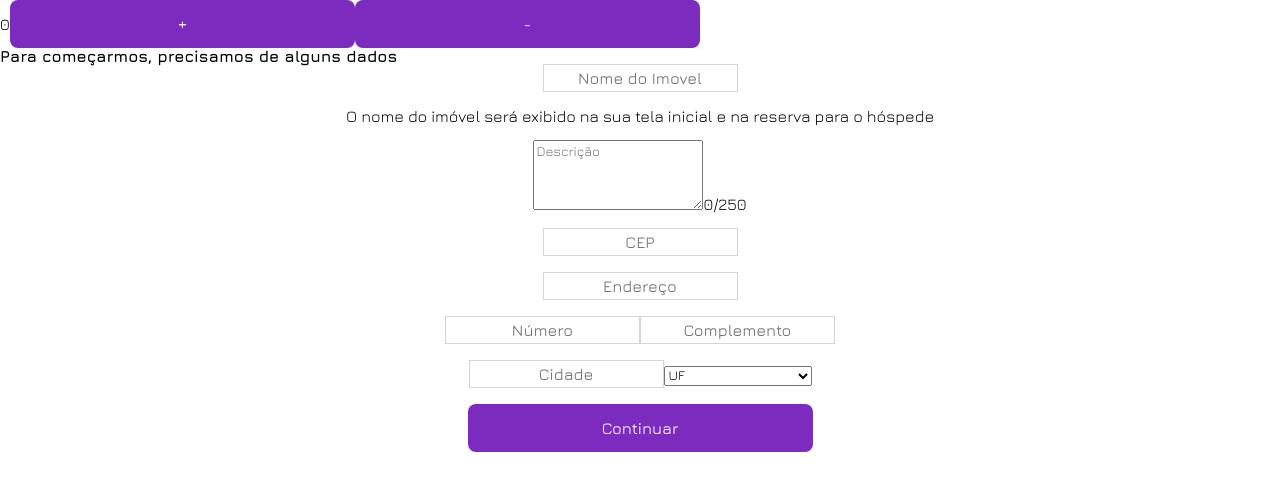
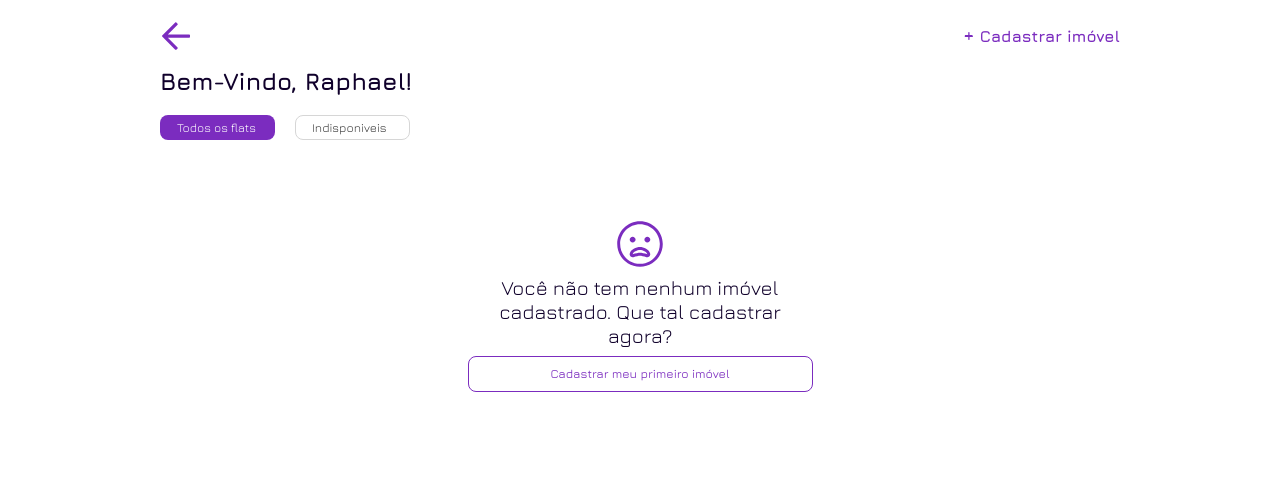
Before and after one commit to ViniciusSilver/upbaseteste, a React (Vite) app: page / in a window 1280 px wide. Shown: the top 490 px of the page. Built offline with nearby package versions, Linux system fonts and the light colour scheme.

Commit message:
Adicionado a primeira página

```diff
--- a/src/App.jsx
+++ b/src/App.jsx
@@ -3,6 +3,7 @@ import "./App.css";
 import { Input } from "./components/input/Input";
 import { Step } from "./components/steps/Step";
 import { Step2 } from "./components/steps/Step2";
+import { Step1 } from "./components/steps/Step1";
 
 function App() {
   const [formData, setFormData] = useState();
@@ -14,19 +15,24 @@ function App() {
   const steps = [
     {
       number: 0,
-      component: <Step setFormData={setFormData} />,
+      component: <Step1 setCurrentStep={setCurrentStep} />,
     },
     {
       number: 1,
+      component: <Step setFormData={setFormData} setCurrentStep={setCurrentStep} />,
+    },
+    {
+      number: 2,
       component: <Step2 setFormData={setFormData} />,
     },
   ];
+
   const result = steps.find((step) => step.number === currentStep);
   return (
     <>
-      <span>{currentStep}</span>
+      {/* <span>{currentStep}</span>
       <button onClick={() => handleButton(currentStep + 1)}>+</button>
-      <button onClick={() => handleButton(currentStep - 1)}>-</button>
+      <button onClick={() => handleButton(currentStep - 1)}>-</button> */}
       {result ? result.component : console.log("Não é objeto.")}
     </>
   );
--- a/src/components/steps/Step.jsx
+++ b/src/components/steps/Step.jsx
@@ -14,6 +14,7 @@ export const Step = (props) => {
       value: e.target.elements[input].value,
     }));
     props.setFormData(formValues);
+    props.setCurrentStep(1)
   };
 
   return (
--- /dev/null
+++ b/src/components/steps/Step1.jsx
@@ -0,0 +1,35 @@
+import Icon from "../../assets/Icon.svg";
+import Seta from "../../assets/seta.svg";
+import "./steps.css";
+export const Step1 = (props) => {
+  return (
+    <div className="container">
+      <div className="container-header">
+        <img className="seta" src={Seta} alt="seta" />
+        <p className="cadastroimovel">
+          {" "}
+          <span>+ </span>Cadastrar imóvel
+        </p>
+      </div>
+      <h1 className="welcome">Bem-Vindo, Raphael!</h1>
+      <div>
+        <button className="flat" type="button">Todos os flats</button>
+        <button  className='indisponivel' type="button">Indisponiveis</button>
+      </div>
+      <div className="content">
+        <img className="icone" src={Icon} alt="icone triste" />
+        <p className="alerta">
+          Você não tem nenhum imóvel cadastrado. Que tal cadastrar agora?
+        </p>
+        <button
+          className="cadastrarprimeiro"
+          onClick={() => {
+            props.setCurrentStep(1);
+          }}
+        >
+          Cadastrar meu primeiro imóvel
+        </button>
+      </div>
+    </div>
+  );
+};
--- /dev/null
+++ b/src/components/steps/steps.css
@@ -0,0 +1,110 @@
+.cadastrarprimeiro {
+    background: #fff;
+    color: #7B2CBF;
+    border: 1px solid #7B2CBF;
+    width: 345px;
+    height: 36px;
+    padding: 4px 8px 4px 8px;
+    gap: 0px;
+    border-radius: 8px;
+    font-size: 12px;
+    font-weight: 500;
+    line-height: 20px;
+    text-align: center;
+}
+
+.alerta {
+    color: #10002B;
+    width: 345px;
+    height: 72px;
+    font-size: 20px;
+    font-weight: 400;
+    line-height: 24px;
+    text-align: center;
+    padding: 8px;
+
+}
+
+.icone {
+    width: 48px;
+    height: 48px;
+}
+
+.seta {
+    width: 32px;
+    height: 32px;
+}
+
+.welcome {
+    width: 345px;
+    height: 28px;
+    font-size: 24px;
+    font-weight: 700;
+    line-height: 28px;
+    text-align: left;
+    color: #10002B;
+    margin-bottom: 20px;
+
+}
+
+.container-header {
+    display: flex;
+    flex-direction: row;
+    justify-content: space-between;
+    align-items: center;
+    margin-bottom: 15px;
+    margin-top: 20px;
+}
+
+.cadastroimovel {
+    font-size: 16px;
+    font-weight: 700;
+    line-height: 24px;
+    text-align: left;
+    color: #7B2CBF;
+
+}
+.cadastroimovel span{
+    font-size: 18px;
+}
+
+.flat {
+    width: 115px;
+    height: 25px;
+    margin-right: 20px;
+    font-size: 12px;
+    font-weight: 400;
+    line-height: 16px;
+    text-align: left;
+    border-radius: 8px;
+    border: 1px solid transparent;
+}
+
+.indisponivel {
+    width: 115px;
+    height: 25px;
+    font-size: 12px;
+    font-weight: 400;
+    line-height: 16px;
+    text-align: left;
+    border-radius: 8px;
+    border: 1px solid #d6d6d6;
+    color: #000000CC;
+    background-color: transparent;
+}
+
+.container {
+    width: 90%;
+    margin: 0 auto;
+}
+.content{
+    margin-top: 80px;
+        display: flex;
+            flex-direction: column;
+            align-items: center
+}
+@media (min-width: 1250px) {
+    .container{
+        width: 75%;
+    }
+}
```
Also changed, not shown: src/assets/Icon.svg (added), src/assets/seta.svg (added).
